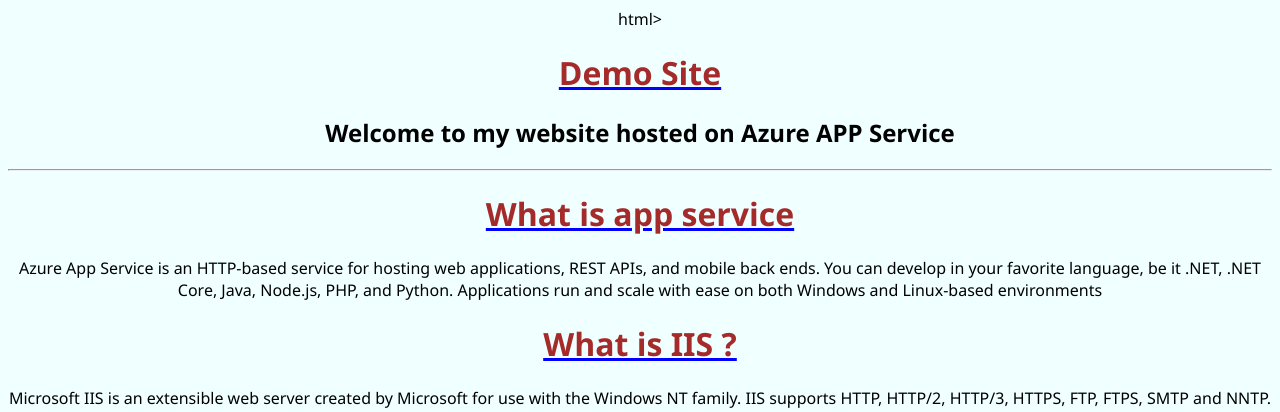
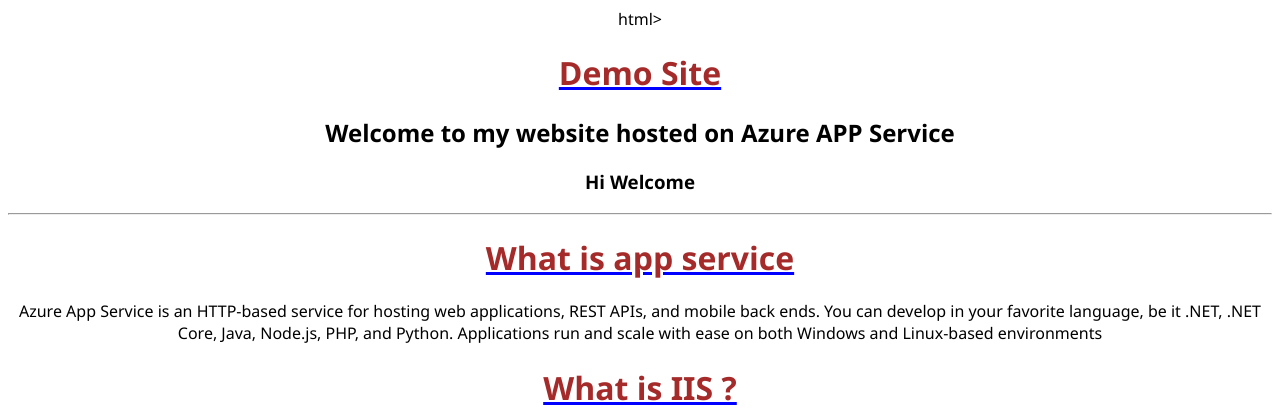
Before and after one commit to Vinuthas88/Project1, a plain HTML site: page Index.html in a window 1280 px wide. Shown: the top 412 px of the page. Drawn offline with Linux system fonts and the light colour scheme.

Commit message:
Content and Background change

```diff
--- a/Index.html
+++ b/Index.html
@@ -6,7 +6,7 @@ html>
         <style>
             body
             {
-                background-color: azure;
+                background-color: light yellow;
                 font-family: 'Segoe UI';
                 text-align: center;
             }
@@ -20,6 +20,7 @@ html>
     <body>
         <h1> Demo Site</h1>
         <h2> Welcome to my website hosted on Azure APP Service</h2>
+        <h3>Hi Welcome</h3>
         <hr>
         <h1> What is app service </h1>
         <p>Azure App Service is an HTTP-based service for hosting web applications, REST APIs, and mobile back ends. You can develop in your favorite language, be it .NET, .NET Core, Java, Node.js, PHP, and Python. Applications run and scale with ease on both Windows and Linux-based environments</p>
```
